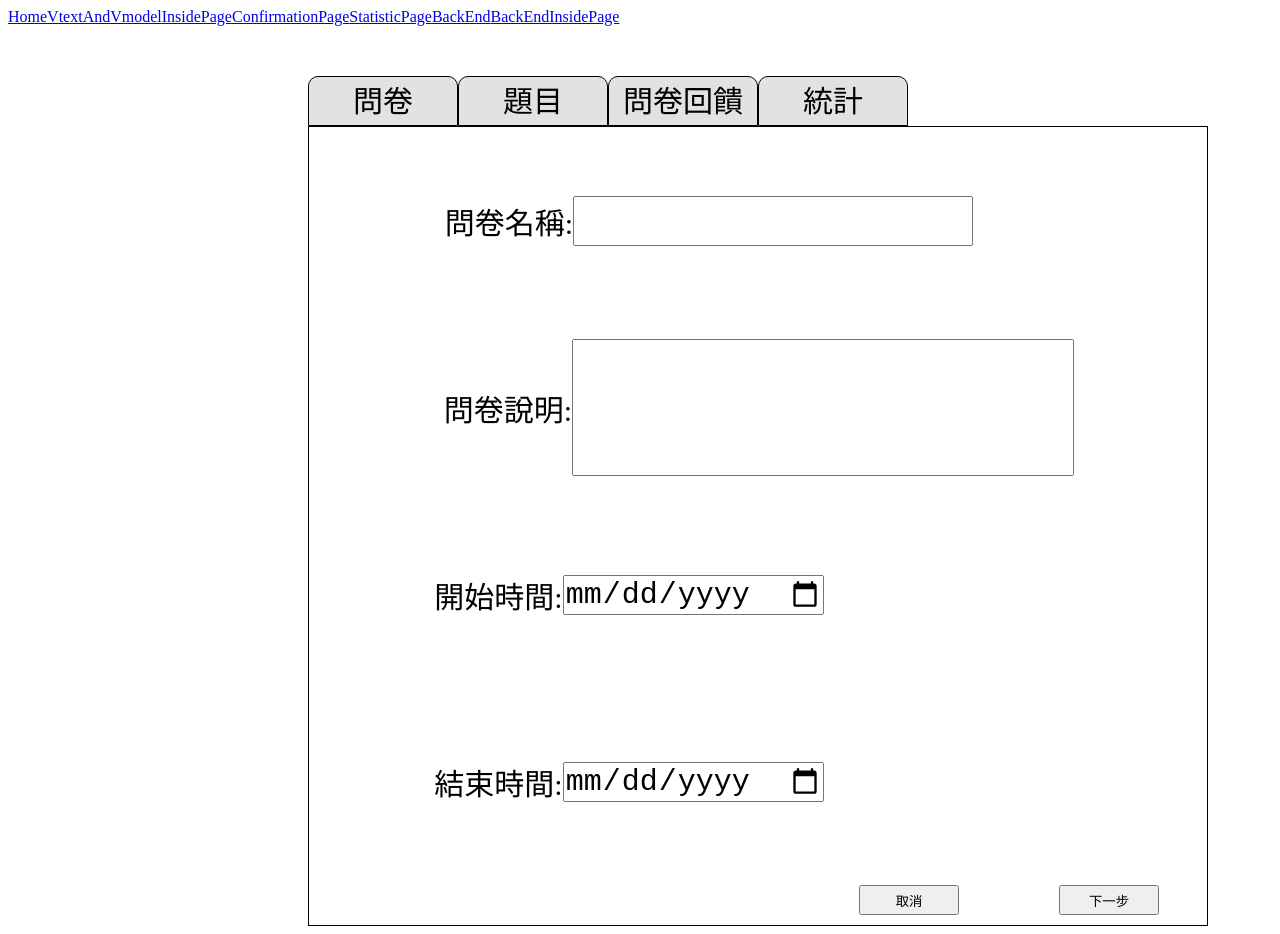
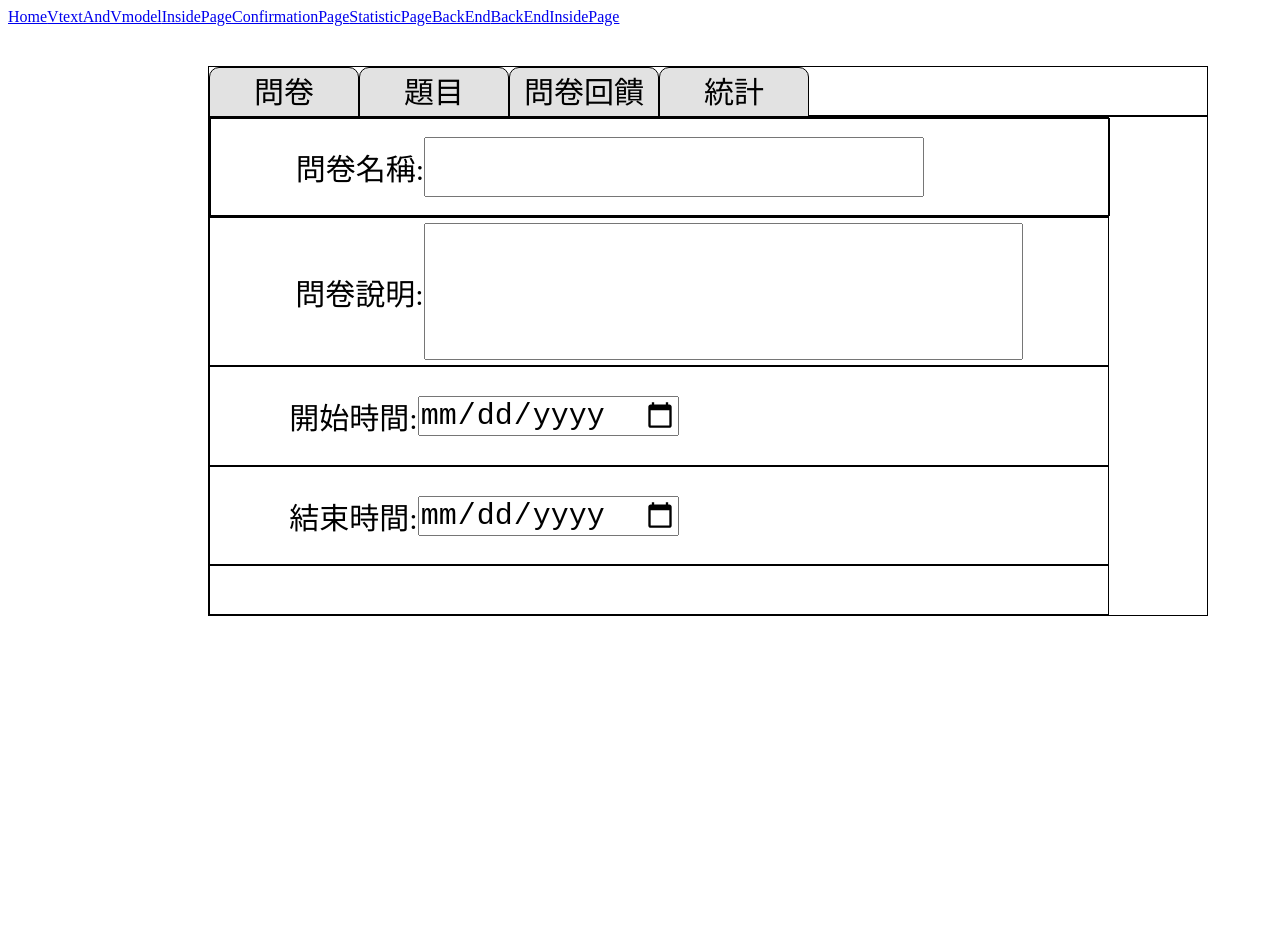
Before and after one commit to Jung0210/-questionnaire, a Vue app: page /BackEndInsidePage in a window 1280 px wide. After the commit the page ends 800 px from the top, so only its background shows below. Built offline with nearby package versions, Linux system fonts and the light colour scheme; the HTML template or start-up script is replaced by a standard one.

Commit message:
榕駿 0725 21:39

```diff
--- a/src/views/BackEndInsidePage.vue
+++ b/src/views/BackEndInsidePage.vue
@@ -18,10 +18,16 @@
         </div>
     </div>
     <div class="Group1">
+        <div class="oval0">
             <div class="oval1">
                 <p>問卷名稱:</p>
                 <input type="text">
             </div>
+        </div>
+        <!-- <div class="oval1">
+            <p>問卷名稱:</p>
+            <input type="text">
+        </div> -->
         <div class="oval2">
             <p>問卷說明:</p>
             <textarea name="" id=""></textarea>
@@ -35,12 +41,7 @@
             <input type="date" id="bookdate" name="">
         </div>
         <div class="Group2">
-            <div class="bean1">
-                <button class="Cancel">取消</button>
-            </div>
-            <div class="bean2">
-                <button class="next">下一步</button>
-            </div>
+
         </div>
     </div>
 </template>
@@ -56,12 +57,12 @@ body {
 }
 
 .Group0 {
-    width: 900px;
+    width: 1000px;
     height: 50px;
-    // border: 1px solid rgb(0, 0, 0);
+    border: 1px solid rgb(0, 0, 0);
     display: flex;
-    margin-left: 300px;
-    margin-top: 50px;
+    margin-left: 200px;
+    margin-top: 40px;
 
     .circle1 {
         width: 150px;
@@ -127,18 +128,26 @@ body {
 }
 
 .Group1 {
-    width: 900px;
-    height: 800px;
+    width: 1000px;
+    height: 500px;
     border: 1px solid rgb(0, 0, 0);
-    margin-left: 300px;
+    margin-left: 200px;
     display: flex;
+    // justify-content: space-between;
     flex-direction: column;
     position: relative;
 
+    .oval0 {
+        width: 900px;
+        height: 100px;
+        border: 1px solid rgb(0, 0, 0);
+        display: flex;
+        flex-direction: column;
+
         .oval1 {
             width: 900px;
-        height: 200px;
-        // border: 1px solid rgb(0, 0, 0);
+            height: 100px;
+            border: 1px solid rgb(0, 0, 0);
             display: flex;
             justify-content: center;
             align-items: center;
@@ -146,22 +155,23 @@ body {
             padding-right: 100px;
 
             input {
-            width: 400px;
-            height: 50px;
+                width: 500px;
+                height: 60px;
+            }
         }
     }
 
     .oval2 {
         width: 900px;
-        height: 200px;
-        // border: 1px solid rgb(0, 0, 0);
+        height: 150px;
+        border: 1px solid rgb(0, 0, 0);
         display: flex;
         justify-content: center;
         align-items: center;
         font-size: 30px;
 
         textarea {
-            width: 502px;
+            width: 599px;
             height: 137px;
             resize: none;
         }
@@ -169,13 +179,13 @@ body {
 
     .oval3 {
         width: 900px;
-        height: 200px;
-        // border: 1px solid rgb(0, 0, 0);
+        height: 100px;
+        border: 1px solid rgb(0, 0, 0);
         display: flex;
         justify-content: center;
         align-items: center;
         font-size: 30px;
-        padding-right: 260px;
+        padding-right: 350px;
 
         input {
             font-size: 30px;
@@ -184,13 +194,13 @@ body {
 
     .oval4 {
         width: 900px;
-        height: 200px;
-        // border: 1px solid rgb(0, 0, 0);
+        height: 100px;
+        border: 1px solid rgb(0, 0, 0);
         display: flex;
         justify-content: center;
         align-items: center;
         font-size: 30px;
-        padding-right: 260px;
+        padding-right: 350px;
 
         input {
             font-size: 30px;
@@ -199,40 +209,9 @@ body {
     }
 
     .Group2 {
-        width: 400px;
+        width: 900px;
         height: 50px;
-        // border: 1px solid rgb(0, 0, 0);
-        display: flex;
-        margin-left: 500px;
-
-        .bean1 {
-            width: 200px;
-            height: 50px;
-            // border: 1px solid rgb(0, 0, 0);
-            display: flex;
-            justify-content: center;
-            align-items: center;
-
-            .Cancel {
-                width: 100px;
-                height: 30px;
+        border: 1px solid rgb(0, 0, 0);
     }
 }
-
-        .bean2 {
-            width: 200px;
-            height: 50px;
-            // border: 1px solid rgb(0, 0, 0);
-            display: flex;
-            justify-content: center;
-            align-items: center;
-
-            .next {
-                width: 100px;
-                height: 30px;
-            }
-        }
-    }
-
-}
 </style>
```
Lines whose indentation alone changed are shown as unchanged.
